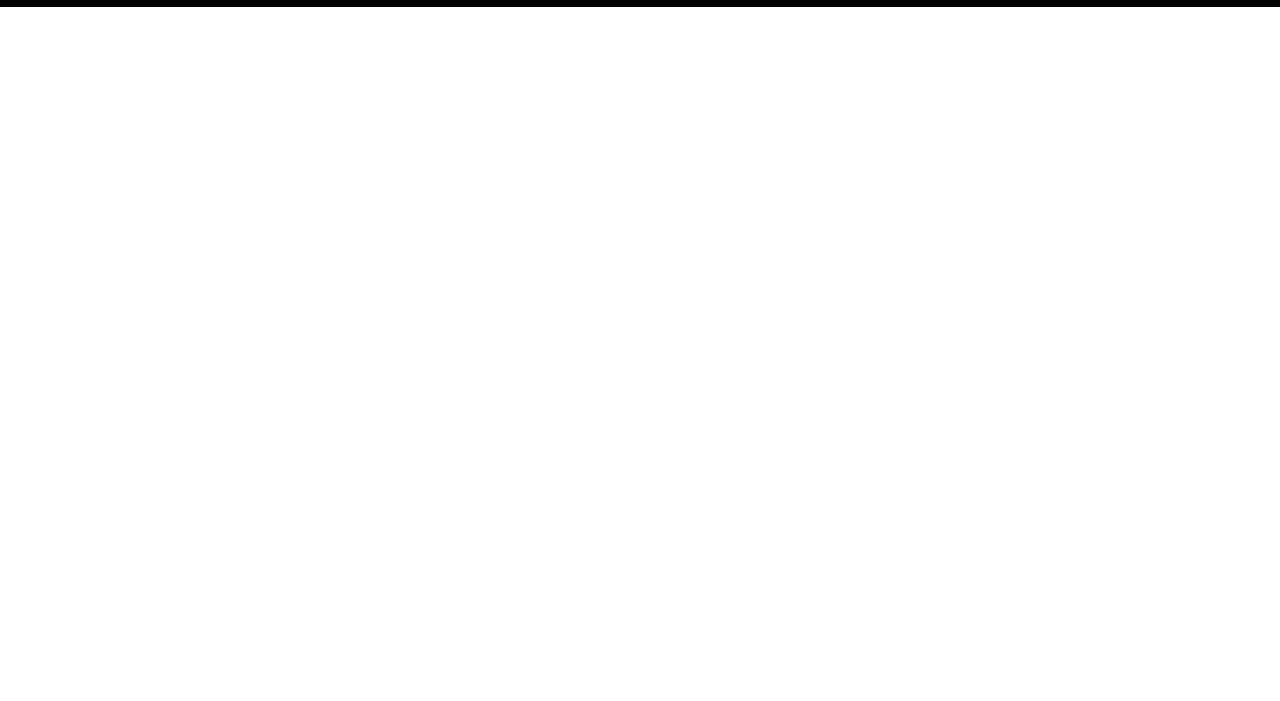
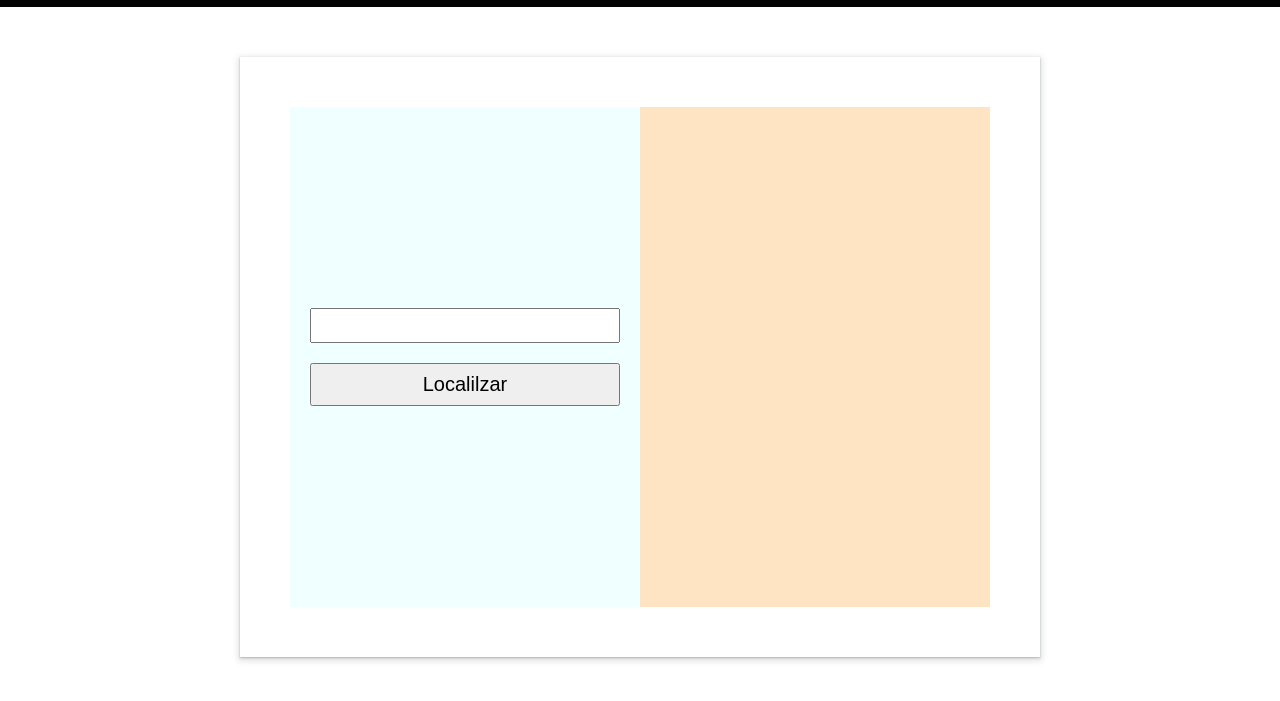
Before and after one commit to ValterMonteiro/pokedex, a website built with Vite: page index.html in a window 1280 px wide. Shown: the part 63-764 px from the top of the page. Built offline with nearby package versions, Linux system fonts and the light colour scheme; a web font is replaced by a local one.

Commit message:
💄 add update

```diff
--- a/index.html
+++ b/index.html
@@ -4,6 +4,7 @@
     <meta charset="UTF-8" />
     <link rel="icon" type="image/png" href="/favicon.png" />
     <meta name="viewport" content="width=device-width, initial-scale=1.0" />
+    <link href="https://fonts.cdnfonts.com/css/pokemon-solid" rel="stylesheet">
     <link rel="stylesheet" href="./src/css/style.css">
     <title>PokeDex</title>
   </head>
@@ -12,6 +13,17 @@
       <img src="./src/img/pokebola.png" alt="Pokebola">
       <h1>PokeDex</h1>
     </header>
+    <main>
+      <section class="pokedex">
+        <div class="formLocalizar">
+          <input type="search" id="inputPesquisa">
+          <button id="btnLocalizar">Localilzar</button>
+        </div>
+        <div class="display">
+
+        </div>
+      </section>
+    </main>
     <script type="module" src="./src/js/main.js"></script>
   </body>
 </html>
--- a/src/css/style.css
+++ b/src/css/style.css
@@ -4,7 +4,9 @@
     box-sizing: border-box;
 }
 body{
-    font-family: sans-serif;
+    /* font-family: sans-serif; */
+    font-family: 'Pokemon Solid', sans-serif;
+
 }
 header{
     width: 100%;
@@ -19,3 +21,42 @@ header{
 header img{
     height: 50px;
 }
+
+.pokedex{
+    width: 800px;
+    height: 600px;
+    display: flex;
+    justify-content: space-around;
+    margin-top: 50px;
+    padding: 50px;
+    box-shadow: rgba(60, 64, 67, 0.3) 0px 1px 2px 0px, rgba(60, 64, 67, 0.15) 0px 2px 6px 2px;
+}
+
+.formLocalizar{
+    padding: 20px;
+    display: flex;
+    flex-direction: column;
+    justify-content: center;
+    align-items: center;
+    gap: 20px;
+    width: 50%;
+    background-color: azure;
+
+}
+.formLocalizar input{
+    width: 100%;
+    padding: 8px;
+}
+.formLocalizar button{
+    width: 100%;
+    padding: 8px;
+    font-size: 20px;
+}
+.display{
+    width: 50%;
+    background-color: bisque;
+}
+main{
+    display: flex;
+    justify-content: center;
+}
```
